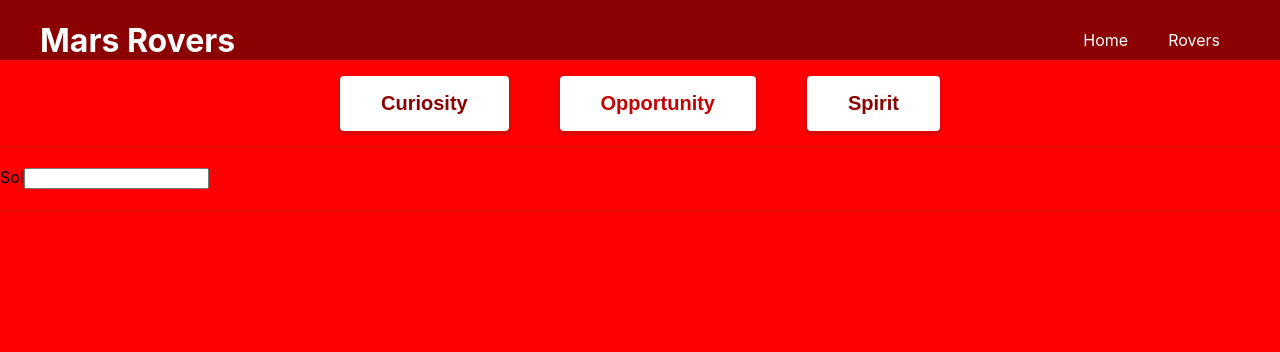
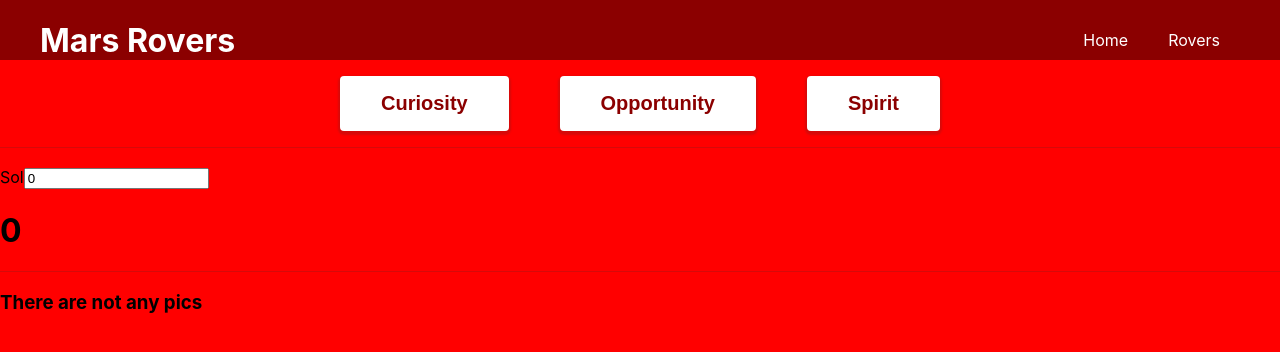
Before and after one commit to Mvcampbell3/mars, a React (Create React App) app in the folder client/: page /rovers in a window 1280 px wide. Shown: the top 352 px of the page. Built offline with nearby package versions, Linux system fonts and the light colour scheme.

Commit message:
progress is being made

```diff
--- a/client/src/components/Input/NumberInput.js
+++ b/client/src/components/Input/NumberInput.js
@@ -3,10 +3,12 @@ import React from 'react';
 const NumberInput = (props) => {
   const {
     handleChange,
-    val
+    value,
+    name,
+    id
   } = props;
   return (
-    <input type="number" name="" id="" value={val} onChange={e => handleChange(e)} />
+    <input type="number" name={name} id={id} value={value} onChange={e => handleChange(e)} />
   );
 }
 
--- a/client/src/pages/RoverPage/RoverPage.js
+++ b/client/src/pages/RoverPage/RoverPage.js
@@ -7,20 +7,25 @@ import nasaAPI from '../../utils/axios';
 
 const RoverPage = (props) => {
 
-  const [selectedRover, setSelectedRover] = useState('opportunity');
+  const [selectedRover, setSelectedRover] = useState('');
   const [loading, setLoading] = useState(false);
-  const [selectedCamera, setSelectedCamera] = useState('');
   const [maxSol, setMaxSol] = useState();
-  const [selectedSol, setSelectedSol] = useState()
-
+  const [selectedSol, setSelectedSol] = useState("0");
+  const [availableCameras, setAvailableCameras] = useState([]);
+  const [solTotalPictures, setSolTotalPictures] = useState(0);
+  const [manifestSols, setManifestSols] = useState([]);
 
   useEffect(() => {
     if (selectedRover !== '') {
+      console.log('running select rover use effect')
       setLoading(true);
       nasaAPI.getRoverManifest(selectedRover)
         .then(result => {
           console.log(result.data);
-          setMaxSol(result.data.photo_manifest.max_sol)
+          setSelectedSol("0");
+          setAvailableCameras([])
+          setMaxSol(result.data.photo_manifest.max_sol);
+          setManifestSols(result.data.photo_manifest.photos)
           setLoading(false)
         })
         .catch(err => {
@@ -29,6 +34,17 @@ const RoverPage = (props) => {
         })
     }
   }, [selectedRover])
+
+  useEffect(() => {
+    const correctSol = [...manifestSols].filter(manSol => manSol.sol === Number(selectedSol));
+    if (correctSol.length > 0) {
+      setAvailableCameras(["ALL", ...correctSol[0].cameras]);
+      setSolTotalPictures(correctSol[0].total_photos);
+    } else {
+      setAvailableCameras([]);
+      setSolTotalPictures(0)
+    }
+  }, [manifestSols, selectedSol])
 
   const ButtonProps = useCallback((rover) => {
     return {
@@ -42,14 +58,17 @@ const RoverPage = (props) => {
     }
   }, [selectedRover, loading])
 
-  const InputProps = useCallback((changeFunc, val) => {
+  const InputProps = useCallback((changeFunc, value, name, id) => {
     return {
       handleChange: (e) => {
         changeFunc(e.target.value)
       },
-      value: val
+      value,
+      name,
+      id,
+      selectedSol // Added to stop warning, it's not doing anything
     }
-  }, [maxSol])
+  }, [selectedSol])
 
   return (
     <div className="container">
@@ -75,7 +94,7 @@ const RoverPage = (props) => {
           </div>
           <div className="sol-input-group">
             <label htmlFor="sol-input">Sol</label>
-            <NumberInput {...InputProps(setSelectedSol, selectedSol)} />
+            <NumberInput {...InputProps(setSelectedSol, selectedSol, 'selected-sol-input', 'selected-sol-input')} />
             <h1>{selectedSol}</h1>
           </div>
         </div>
@@ -83,6 +102,10 @@ const RoverPage = (props) => {
 
       {loading && <div>Loading</div>}
 
+      {availableCameras && availableCameras.length > 0 && availableCameras.map(camera => <Button key={camera}>{camera}</Button>)}
+
+      {solTotalPictures > 0 ? <h3>Total Pictures: {solTotalPictures}</h3> : <h3>There are not any pics</h3>}
+
     </div>
   );
 }
```
Also changed, not shown: 2 other files (tests, documents, lock files or other folders).
